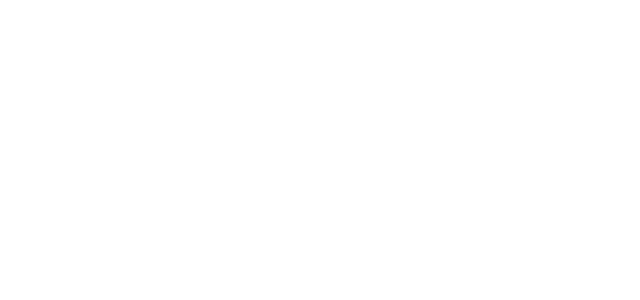
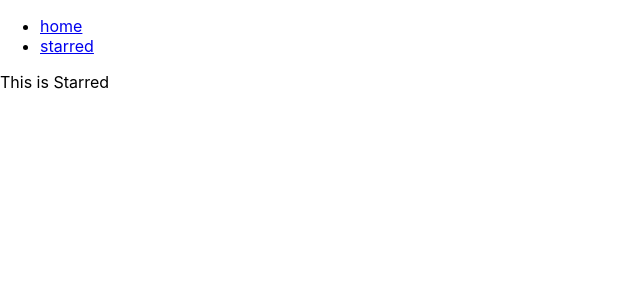
Before and after one commit to Vishwajeet570/Box-office, a React (Create React App) app: page /starred in a window 1280 px wide. Shown: the top 300 px of the page, without its empty margins (0-640 px from the left). Built offline with nearby package versions, Linux system fonts and the light colour scheme.

Commit message:
nav partially completed

```diff
--- a/src/App.js
+++ b/src/App.js
@@ -1,11 +1,25 @@
 import React from 'react';
 import { Switch, Route } from 'react-router-dom';
+import Navs from './components/Navs';
+import Home from './pages/Home';
+import Starred from './pages/Starred';
 
 function App() {
   return (
-    <Switch>
-      <Route path="./">this is home page;</Route>
-    </Switch>
+    <div>
+      <Navs />
+      <Switch>
+        <Route exact path="/">
+          <Home />
+        </Route>
+        <Route exact path="/starred">
+          <Starred />
+        </Route>
+        <Route>
+          <div>This is 404 page</div>
+        </Route>
+      </Switch>
+    </div>
   );
 }
 
--- /dev/null
+++ b/src/components/Navs.js
@@ -0,0 +1,23 @@
+import React from 'react';
+import { Link } from 'react-router-dom';
+
+const LINKS = [
+  { to: '/', text: 'home' },
+  { to: '/starred', text: 'starred' },
+];
+const Navs = () => {
+  return (
+    <div>
+      <ul>
+        {LINKS.map(item => (
+          <li key={item.to}>
+            {' '}
+            <Link to={item.to}> {item.text}</Link>
+          </li>
+        ))}
+      </ul>
+    </div>
+  );
+};
+
+export default Navs;
--- /dev/null
+++ b/src/pages/Home.js
@@ -0,0 +1,7 @@
+import React from 'react';
+
+const Home = () => {
+  return <div>This is Home</div>;
+};
+
+export default Home;
--- /dev/null
+++ b/src/pages/Starred.js
@@ -0,0 +1,7 @@
+import React from 'react';
+
+const Starred = () => {
+  return <div>This is Starred</div>;
+};
+
+export default Starred;
```
Also changed, not shown: 1 other file (tests, documents, lock files or other folders).
